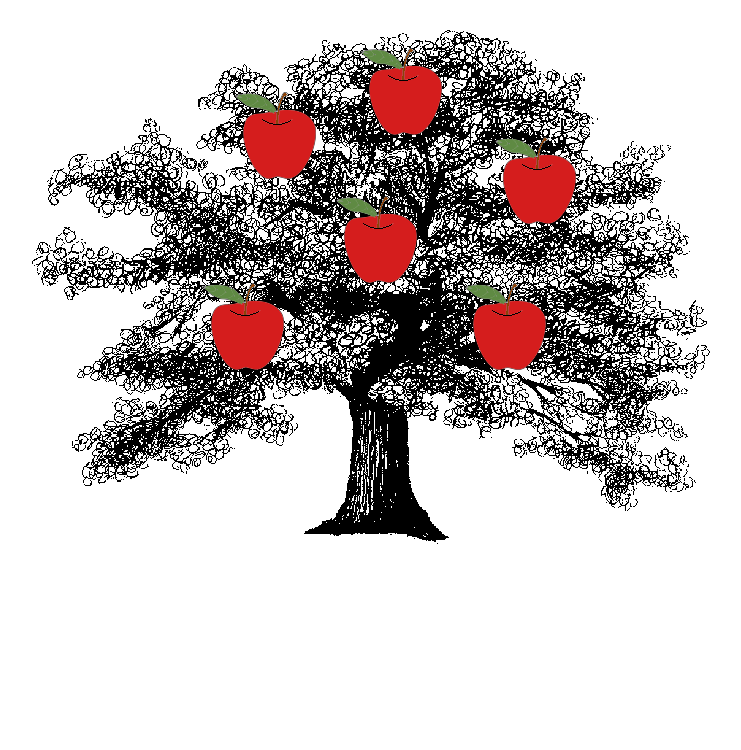
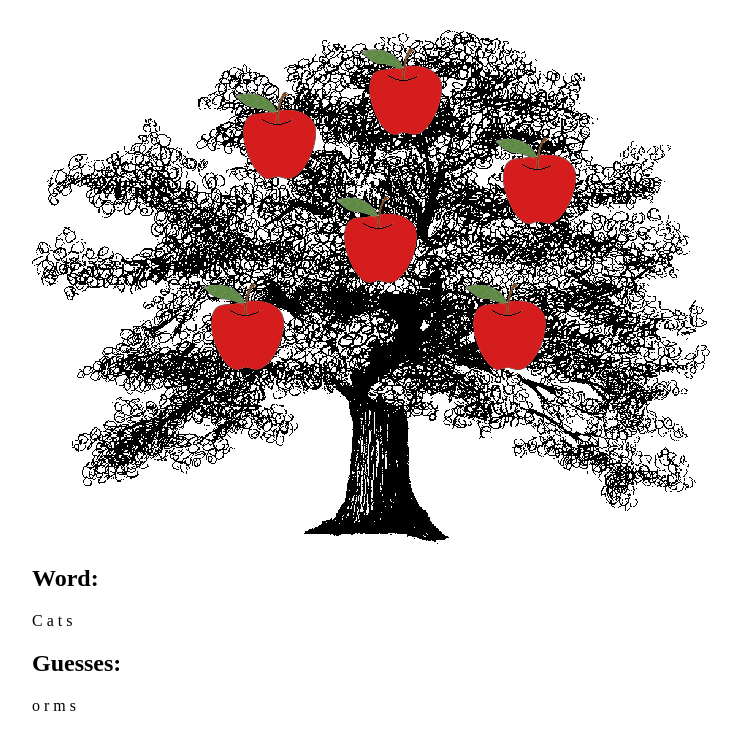
Before and after one commit to dembasiby/launchSchool_230, a website: page 04.puttingItAllTogether/07.guessAWord/index.html in a window 1280 px wide. Shown: the whole page, without its empty margins (208-949 px from the left). Drawn offline with Linux system fonts and the light colour scheme.

Commit message:
Completed the HTML section of the project

```diff
--- a/04.puttingItAllTogether/07.guessAWord/index.html
+++ b/04.puttingItAllTogether/07.guessAWord/index.html
@@ -10,14 +10,23 @@
 <body>
     <main>
         <div id="tree">
-            <div id="apples">
-
-            </div>
+            <div id="apples"></div>
         </div>
-        <div id="text">
-
+        <p id="message"></p>
+        <div id="spaces">
+            <h2>Word:</h2>
+            <span>C</span>
+            <span>a</span>
+            <span>t</span>
+            <span>s</span>
         </div>
-
+        <div id="guesses">
+            <h2>Guesses:</h2>
+            <span>o</span>
+            <span>r</span>
+            <span>m</span>
+            <span>s</span>
+        </div>
     </main>
 </body>
 </html>
```
